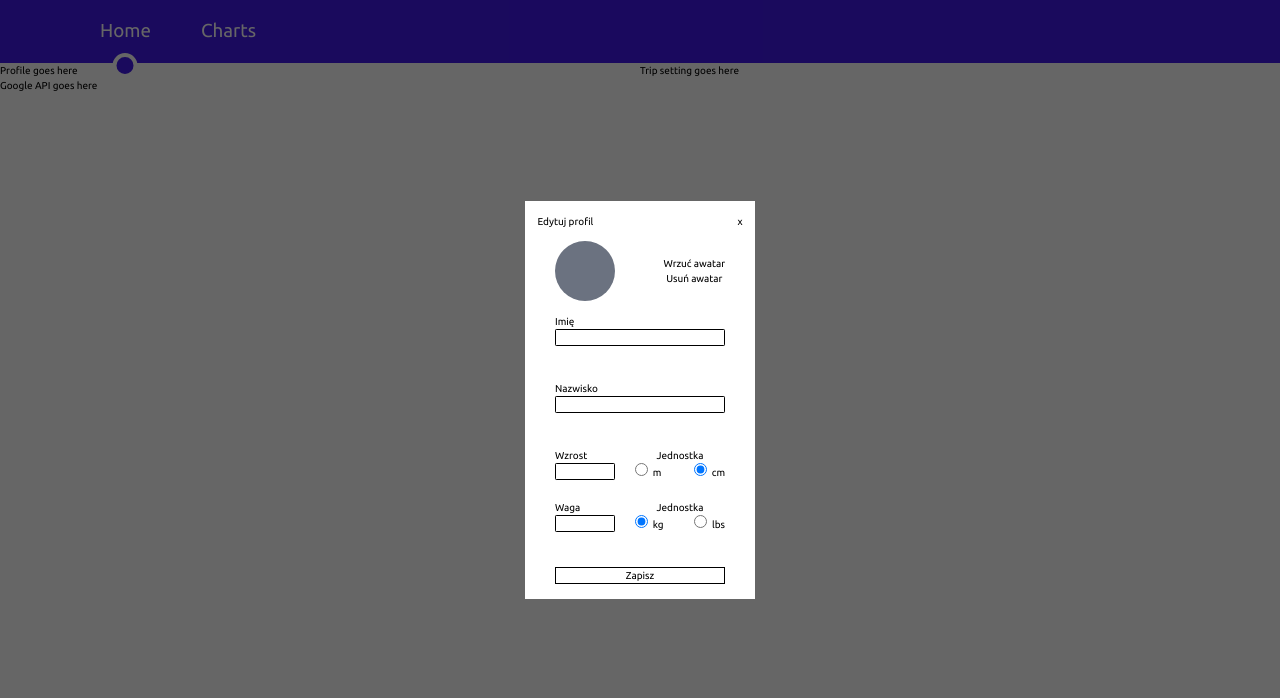
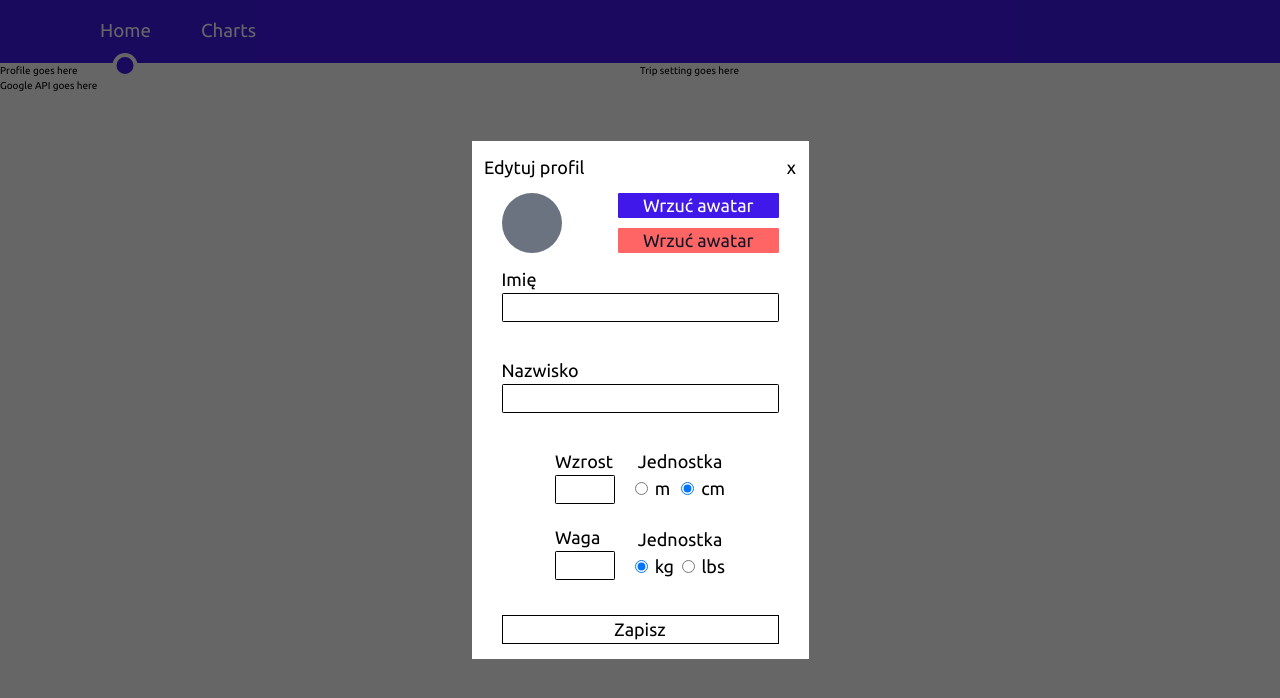
Before and after one commit to KrolMateusz/praktyki1, a Vue app: page / in a window 1280 px wide. Shown: the top 698 px of the page. Built offline with nearby package versions, Linux system fonts and the light colour scheme.

Commit message:
Custom button added

```diff
--- a/src/components/common/Button.vue
+++ b/src/components/common/Button.vue
@@ -1,6 +1,17 @@
 <template>
   <button
-    class="bg-main rounded-sm text-white font-normal py-1 px-10 text-base"
+    class="
+      flex
+      justify-center
+      items-center
+      bg-main
+      rounded-sm
+      text-white
+      font-normal
+      py-1
+      px-10
+      text-base
+    "
     :class="{ 'px-40': isBig, 'bg-warning text-gray-900': isWarning }"
   >
     {{ label }}
--- a/src/components/common/Modal.vue
+++ b/src/components/common/Modal.vue
@@ -1,5 +1,16 @@
 <template>
-  <div class="fixed z-50 top-0 left-0 bg-black bg-opacity-60 h-screen w-screen">
+  <div
+    class="
+      fixed
+      z-50
+      top-0
+      left-0
+      bg-black bg-opacity-60
+      h-screen
+      w-screen
+      text-base
+    "
+  >
     <div class="flex justify-center items-center w-full h-full">
       <form @submit="checkForm" class="flex flex-col justify-between bg-white">
         <div class="flex justify-between m-5">
@@ -8,9 +19,9 @@
         </div>
         <div class="flex justify-between items-center mx-12 mb-5">
           <Avatar :first-name="name" />
-          <div class="flex flex-col">
-            <button>Wrzuć awatar</button>
-            <button>Usuń awatar</button>
+          <div class="flex flex-col justify-between h-24">
+            <Button label="Wrzuć awatar" class="h-10 ml-8" />
+            <Button label="Wrzuć awatar" class="h-10 ml-8" is-warning />
           </div>
         </div>
         <div class="flex flex-col items-center mx-12">
@@ -87,6 +98,7 @@
 
 <script>
 import Avatar from "@/components/Avatar";
+import Button from "@/components/common/Button";
 import Error from "@/components/common/Error";
 import RadioGroup from "@/components/common/RadioGroup";
 import TextInput from "@/components/common/TextInput";
@@ -97,6 +109,7 @@ export default {
   name: "Modal",
   components: {
     Avatar,
+    Button,
     Error,
     RadioGroup,
     TextInput,
```
